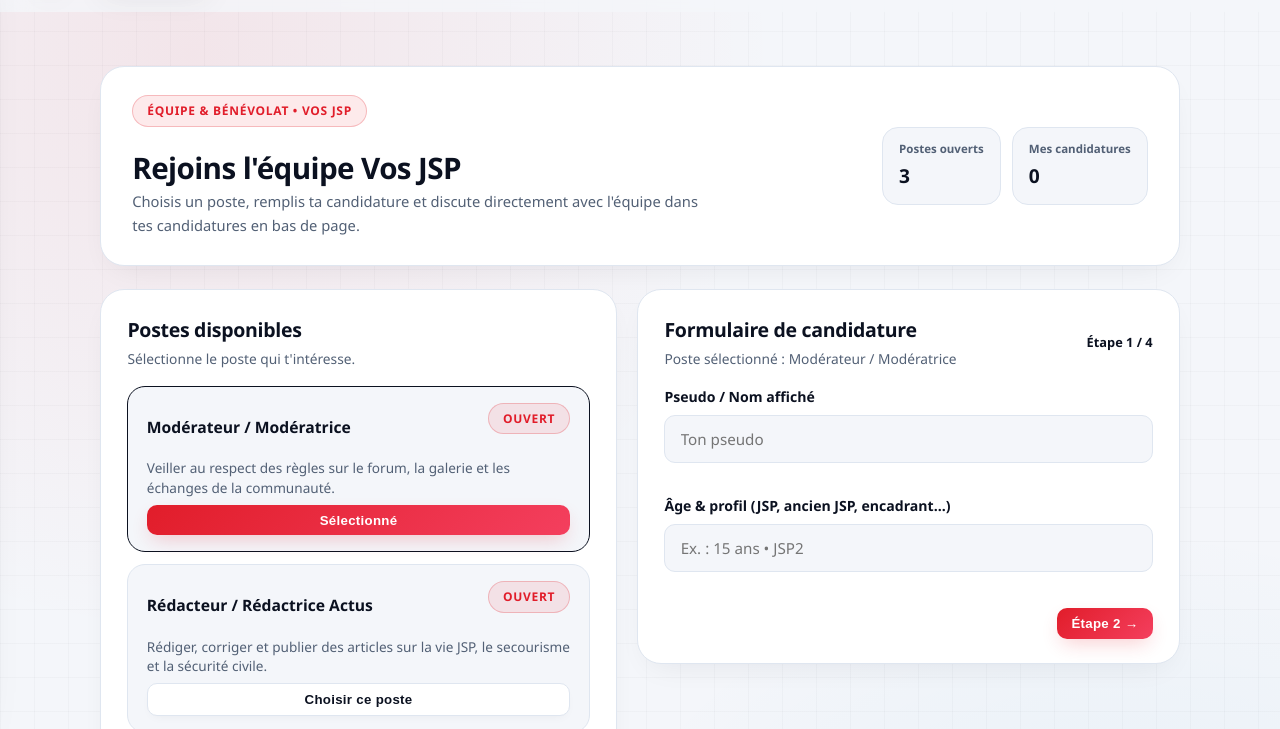
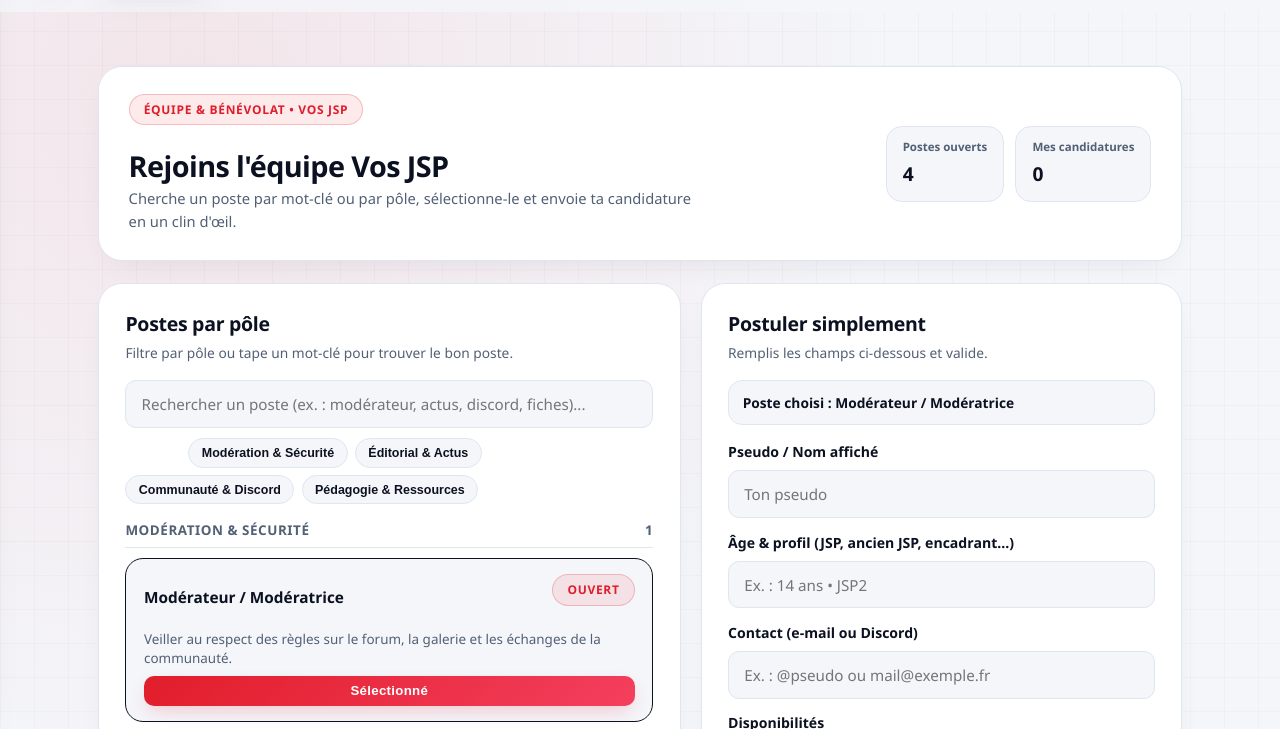
Before and after one commit to antoine51000/Vos-Jsp, a plain HTML site: page recrutement.html in a window 1280 px wide. Both pictures are taken after a click on the button "Sélectionné". Shown: the part 71-800 px from the top of the page. Drawn offline with Linux system fonts and the light colour scheme; no server answers.

Commit message:
Update recrutement.html

```diff
--- a/recrutement.html
+++ b/recrutement.html
@@ -8,18 +8,18 @@
   <script type="module" src="js/maintenance-guard.js"></script>
   <style>
     .rec-wrap {
-      max-width: 1080px;
+      max-width: 1120px;
       margin: 1.8rem auto 3.8rem;
       display: flex;
       flex-direction: column;
-      gap: 1.4rem;
+      gap: 1.35rem;
     }
 
     .rec-hero {
       background: var(--surface);
       border: 1px solid var(--border);
       border-radius: 24px;
-      padding: 1.75rem 1.95rem;
+      padding: 1.65rem 1.85rem;
       box-shadow: var(--shadow);
       display: flex;
       justify-content: space-between;
@@ -29,8 +29,8 @@
     }
 
     .rec-hero h1 {
-      margin: 0.45rem 0 0.35rem;
-      font-size: 1.85rem;
+      margin: 0.45rem 0 0.3rem;
+      font-size: 1.8rem;
       letter-spacing: -0.02em;
     }
 
@@ -51,8 +51,8 @@
       background: var(--bg);
       border: 1px solid var(--border);
       border-radius: 16px;
-      padding: 0.75rem 1rem;
-      min-width: 110px;
+      padding: 0.7rem 1rem;
+      min-width: 112px;
     }
 
     .rec-stat small {
@@ -70,12 +70,12 @@
 
     .rec-grid {
       display: grid;
-      grid-template-columns: 1fr 1.05fr;
+      grid-template-columns: 1.15fr 0.95fr;
       gap: 1.25rem;
       align-items: start;
     }
 
-    @media (max-width: 860px) {
+    @media (max-width: 900px) {
       .rec-grid {
         grid-template-columns: 1fr;
       }
@@ -103,20 +103,81 @@
       font-size: 0.86rem;
     }
 
+    .rec-filters {
+      display: flex;
+      flex-direction: column;
+      gap: 0.65rem;
+    }
+
+    .pole-pills {
+      display: flex;
+      flex-wrap: wrap;
+      gap: 0.45rem;
+    }
+
+    .pole-pill {
+      appearance: none;
+      background: var(--bg);
+      border: 1.5px solid var(--border);
+      color: var(--text);
+      font-weight: 700;
+      font-size: 0.78rem;
+      padding: 0.42rem 0.78rem;
+      border-radius: 999px;
+      cursor: pointer;
+      transition: all 0.15s ease;
+    }
+
+    .pole-pill:hover {
+      border-color: var(--primary);
+    }
+
+    .pole-pill.active {
+      background: var(--primary);
+      border-color: var(--primary);
+      color: #fff;
+    }
+
+    .poles-container {
+      display: flex;
+      flex-direction: column;
+      gap: 1.1rem;
+    }
+
+    .pole-group {
+      display: flex;
+      flex-direction: column;
+      gap: 0.6rem;
+    }
+
+    .pole-header {
+      display: flex;
+      justify-content: space-between;
+      align-items: center;
+      padding-bottom: 0.35rem;
+      border-bottom: 1px solid var(--border);
+      font-size: 0.84rem;
+      font-weight: 800;
+      color: var(--muted);
+      text-transform: uppercase;
+      letter-spacing: 0.04em;
+    }
+
     .role-list {
       display: flex;
       flex-direction: column;
-      gap: 0.75rem;
+      gap: 0.65rem;
     }
 
     .role-item {
       background: var(--bg);
       border: 1.5px solid var(--border);
       border-radius: 18px;
-      padding: 1rem 1.15rem;
+      padding: 0.95rem 1.1rem;
       display: flex;
       flex-direction: column;
       gap: 0.45rem;
+      transition: border-color 0.15s ease;
     }
 
     .role-item.selected {
@@ -128,55 +189,37 @@
       justify-content: space-between;
       align-items: center;
       gap: 0.5rem;
+      flex-wrap: wrap;
     }
 
     .role-item-title {
       font-weight: 800;
-      font-size: 0.98rem;
+      font-size: 0.96rem;
     }
 
     .role-item-desc {
       margin: 0;
-      font-size: 0.85rem;
+      font-size: 0.84rem;
       color: var(--muted);
       line-height: 1.45;
     }
 
-    .step-progress {
-      font-size: 0.8rem;
-      font-weight: 800;
-      color: var(--primary);
+    .selected-pill {
+      background: var(--bg);
+      border: 1px solid var(--border);
+      border-radius: 14px;
+      padding: 0.65rem 0.85rem;
+      font-size: 0.86rem;
+      font-weight: 700;
     }
 
-    .step-pane {
-      display: none;
-      flex-direction: column;
-      gap: 0.85rem;
-    }
-
-    .step-pane.active {
-      display: flex;
-    }
-
-    .summary-box {
-      background: var(--bg);
-      border: 1px solid var(--border);
+    .rec-empty {
+      text-align: center;
+      padding: 1.25rem;
+      color: var(--muted);
+      font-size: 0.86rem;
+      border: 1px dashed var(--border);
       border-radius: 16px;
-      padding: 0.9rem 1rem;
-      font-size: 0.86rem;
-      line-height: 1.5;
-    }
-
-    .summary-box p {
-      margin: 0.25rem 0;
-    }
-
-    .step-nav {
-      display: flex;
-      justify-content: space-between;
-      gap: 0.6rem;
-      flex-wrap: wrap;
-      margin-top: 0.3rem;
     }
 
     .my-apps-list {
@@ -299,7 +342,7 @@
       display: inline-flex !important;
       align-items: center;
       gap: 0.45rem;
-      font-size: 0.84rem;
+      font-size: 0.83rem;
       font-weight: 700;
       cursor: pointer;
     }
@@ -372,7 +415,7 @@
         <div>
           <span class="badge">Équipe &amp; bénévolat • Vos JSP</span>
           <h1>Rejoins l'équipe Vos JSP</h1>
-          <p>Choisis un poste, remplis ta candidature et discute directement avec l'équipe dans tes candidatures en bas de page.</p>
+          <p>Cherche un poste par mot-clé ou par pôle, sélectionne-le et envoie ta candidature en un clin d'œil.</p>
         </div>
         <div class="rec-stats">
           <div class="rec-stat">
@@ -389,82 +432,62 @@
       <div id="rec-alert" class="alert"></div>
 
       <div class="rec-grid">
-        <!-- COLONNE GAUCHE : POSTES -->
+        <!-- COLONNE GAUCHE : RECHERCHE + PÔLES + POSTES -->
         <section class="rec-card">
           <div>
-            <h2>Postes disponibles</h2>
-            <p class="rec-sub">Sélectionne le poste qui t'intéresse.</p>
+            <h2>Postes par pôle</h2>
+            <p class="rec-sub">Filtre par pôle ou tape un mot-clé pour trouver le bon poste.</p>
           </div>
-          <div class="role-list" id="roles-container"></div>
+
+          <div class="rec-filters">
+            <input type="search" id="role-search" placeholder="Rechercher un poste (ex. : modérateur, actus, discord, fiches)...">
+            <div class="pole-pills" id="pole-filters"></div>
+          </div>
+
+          <div class="poles-container" id="poles-container"></div>
         </section>
 
-        <!-- COLONNE DROITE : FORMULAIRE EN 4 ÉTAPES -->
+        <!-- COLONNE DROITE : FORMULAIRE DIRECT -->
         <section class="rec-card">
-          <div style="display: flex; justify-content: space-between; align-items: center; gap: 0.5rem;">
           <div>
-              <h2>Formulaire de candidature</h2>
-              <p class="rec-sub" id="selected-role-label">Poste sélectionné : aucun</p>
-            </div>
-            <span class="step-progress" id="step-indicator">Étape 1 / 4</span>
+            <h2>Postuler simplement</h2>
+            <p class="rec-sub">Remplis les champs ci-dessous et valide.</p>
           </div>
 
-          <form id="candidature-form">
-            <!-- ÉTAPE 1 -->
-            <div class="step-pane active" data-step="1">
-              <div class="form-group">
+          <div class="selected-pill" id="selected-role-label">Poste choisi : aucun</div>
+
+          <form id="candidature-form" style="display: flex; flex-direction: column; gap: 0.85rem;">
+            <div class="form-group" style="margin: 0;">
               <label for="app-name">Pseudo / Nom affiché</label>
               <input type="text" id="app-name" required placeholder="Ton pseudo">
             </div>
-              <div class="form-group">
+
+            <div class="form-group" style="margin: 0;">
               <label for="app-profile">Âge &amp; profil (JSP, ancien JSP, encadrant...)</label>
-                <input type="text" id="app-profile" required placeholder="Ex. : 15 ans • JSP2">
-              </div>
-              <div class="step-nav">
-                <span></span>
-                <button type="button" class="btn btn-small" id="to-step-2">Étape 2 &rarr;</button>
-              </div>
+              <input type="text" id="app-profile" required placeholder="Ex. : 14 ans • JSP2">
             </div>
 
-            <!-- ÉTAPE 2 -->
-            <div class="step-pane" data-step="2">
-              <div class="form-group">
+            <div class="form-group" style="margin: 0;">
               <label for="app-contact">Contact (e-mail ou Discord)</label>
-                <input type="text" id="app-contact" required placeholder="Ex. : pseudo@mail.com ou @pseudo">
+              <input type="text" id="app-contact" required placeholder="Ex. : @pseudo ou mail@exemple.fr">
             </div>
-              <div class="form-group">
+
+            <div class="form-group" style="margin: 0;">
               <label for="app-avail">Disponibilités</label>
               <input type="text" id="app-avail" required placeholder="Ex. : Mercredi après-midi et week-end">
             </div>
-              <div class="step-nav">
-                <button type="button" class="btn btn-secondary btn-small" id="back-to-1">&larr; Étape 1</button>
-                <button type="button" class="btn btn-small" id="to-step-3">Étape 3 &rarr;</button>
-              </div>
+
+            <div class="form-group" style="margin: 0;">
+              <label for="app-motivation">Motivation</label>
+              <textarea id="app-motivation" rows="4" required placeholder="En quelques lignes, pourquoi tu veux rejoindre l'équipe ?"></textarea>
             </div>
 
-            <!-- ÉTAPE 3 -->
-            <div class="step-pane" data-step="3">
-              <div class="form-group">
-                <label for="app-motivation">Motivation &amp; expérience</label>
-                <textarea id="app-motivation" rows="4" required placeholder="Pourquoi veux-tu rejoindre l'équipe Vos JSP ?"></textarea>
-              </div>
-              <div class="step-nav">
-                <button type="button" class="btn btn-secondary btn-small" id="back-to-2">&larr; Étape 2</button>
-                <button type="button" class="btn btn-small" id="to-step-4">Étape 4 &rarr;</button>
-              </div>
-            </div>
-
-            <!-- ÉTAPE 4 -->
-            <div class="step-pane" data-step="4">
-              <div class="summary-box" id="app-summary"></div>
             <label class="adm-check">
               <input type="checkbox" id="app-commit" required>
               <span>Je m'engage à respecter les règles de la communauté et le cadre JSP.</span>
             </label>
-              <div class="step-nav">
-                <button type="button" class="btn btn-secondary btn-small" id="back-to-3">&larr; Étape 3</button>
-                <button type="submit" class="btn btn-small" id="app-submit">Envoyer ma candidature</button>
-              </div>
-            </div>
+
+            <button type="submit" class="btn" id="app-submit">Envoyer ma candidature</button>
           </form>
         </section>
       </div>
@@ -473,7 +496,7 @@
       <section class="rec-card" id="mes-candidatures">
         <div>
           <h2>Mes candidatures &amp; discussions</h2>
-          <p class="rec-sub">Retrouve le suivi de tes candidatures et échange directement avec l'équipe.</p>
+          <p class="rec-sub">Suis tes candidatures et échange directement avec l'équipe.</p>
         </div>
         <div class="my-apps-list" id="my-apps-list"></div>
       </section>
@@ -526,7 +549,9 @@
     const drawerMailLink = document.getElementById('drawer-mail-link');
 
     const alertEl = document.getElementById('rec-alert');
-    const rolesContainer = document.getElementById('roles-container');
+    const searchInput = document.getElementById('role-search');
+    const poleFiltersEl = document.getElementById('pole-filters');
+    const polesContainer = document.getElementById('poles-container');
     const selectedRoleLabel = document.getElementById('selected-role-label');
     const statOpenRoles = document.getElementById('stat-open-roles');
     const statMyApps = document.getElementById('stat-my-apps');
@@ -540,26 +565,42 @@
     const appMotivationInput = document.getElementById('app-motivation');
     const appCommitInput = document.getElementById('app-commit');
     const appSubmitBtn = document.getElementById('app-submit');
-    const summaryBox = document.getElementById('app-summary');
-    const stepIndicator = document.getElementById('step-indicator');
+
+    const POLES_ORDER = [
+      'Modération & Sécurité',
+      'Éditorial & Actus',
+      'Communauté & Discord',
+      'Pédagogie & Ressources',
+      'Autres postes'
+    ];
 
     const DEFAULT_POSTES = [
       {
         id: 'def-modo',
         title: 'Modérateur / Modératrice',
+        pole: 'Modération & Sécurité',
         description: 'Veiller au respect des règles sur le forum, la galerie et les échanges de la communauté.',
         open: true
       },
       {
         id: 'def-redac',
         title: 'Rédacteur / Rédactrice Actus',
+        pole: 'Éditorial & Actus',
         description: 'Rédiger, corriger et publier des articles sur la vie JSP, le secourisme et la sécurité civile.',
+        open: true
+      },
+      {
+        id: 'def-fiches',
+        title: 'Rédacteur Fiches & Cours JSP',
+        pole: 'Pédagogie & Ressources',
+        description: 'Partager et organiser des fiches de révision, cours et supports utiles pour les cycles JSP.',
         open: true
       },
       {
         id: 'def-anim',
         title: 'Animateur / Staff Discord',
-        description: 'Animer la communauté, aider les membres et relayer les informations importantes.',
+        pole: 'Communauté & Discord',
+        description: 'Animer la communauté, accueillir les membres et relayer les annonces importantes.',
         open: true
       }
     ];
@@ -573,9 +614,10 @@
     let openChats = new Set();
     let messagesByApp = {};
     let selectedRole = DEFAULT_POSTES[0].title;
+    let selectedPoleFilter = 'Tous';
+    let searchQuery = '';
     let firestoreRoles = [];
     let myApps = [];
-    let currentStep = 1;
 
     function showAlert(msg, ok = false) {
       alertEl.style.display = 'block';
@@ -610,76 +652,95 @@
       }
     }
 
-    function setStep(step) {
-      currentStep = step;
-      stepIndicator.textContent = `Étape ${step} / 4`;
-      document.querySelectorAll('.step-pane').forEach((pane) => {
-        pane.classList.toggle('active', Number(pane.dataset.step) === step);
-      });
-      if (step === 4) {
-        summaryBox.innerHTML = `
-          <p><strong>Poste :</strong> ${selectedRole || 'Non choisi'}</p>
-          <p><strong>Candidat :</strong> ${appNameInput.value.trim() || '—'}</p>
-          <p><strong>Profil :</strong> ${appProfileInput.value.trim() || '—'}</p>
-          <p><strong>Contact &amp; dispos :</strong> ${appContactInput.value.trim() || '—'} • ${appAvailInput.value.trim() || '—'}</p>
-          <p><strong>Motivation :</strong> ${appMotivationInput.value.trim() || '—'}</p>
-        `;
-      }
+    function detectPole(role) {
+      if (role.pole && POLES_ORDER.includes(role.pole)) return role.pole;
+      const hay = `${role.title || ''} ${role.description || ''}`.toLowerCase();
+      if (hay.includes('mod') || hay.includes('règle') || hay.includes('sécur')) return 'Modération & Sécurité';
+      if (hay.includes('actu') || hay.includes('rédac') || hay.includes('article')) return 'Éditorial & Actus';
+      if (hay.includes('discord') || hay.includes('anim') || hay.includes('communaut')) return 'Communauté & Discord';
+      if (hay.includes('cours') || hay.includes('fiche') || hay.includes('jsp') || hay.includes('ressource')) return 'Pédagogie & Ressources';
+      return 'Autres postes';
     }
 
-    document.getElementById('to-step-2').addEventListener('click', () => {
-      if (!appNameInput.value.trim() || !appProfileInput.value.trim()) {
-        showAlert('Remplis ton pseudo et ton profil avant de continuer.');
-        return;
-      }
-      alertEl.style.display = 'none';
-      setStep(2);
-    });
-    document.getElementById('back-to-1').addEventListener('click', () => setStep(1));
-    document.getElementById('to-step-3').addEventListener('click', () => {
-      if (!appContactInput.value.trim() || !appAvailInput.value.trim()) {
-        showAlert('Remplis ton contact et tes disponibilités avant de continuer.');
-        return;
-      }
-      alertEl.style.display = 'none';
-      setStep(3);
-    });
-    document.getElementById('back-to-2').addEventListener('click', () => setStep(2));
-    document.getElementById('to-step-4').addEventListener('click', () => {
-      if (!appMotivationInput.value.trim()) {
-        showAlert('Écris ta motivation avant de passer au récapitulatif.');
-        return;
-      }
-      alertEl.style.display = 'none';
-      setStep(4);
-    });
-    document.getElementById('back-to-3').addEventListener('click', () => setStep(3));
-
     function getRolesList() {
-      const merged = [...DEFAULT_POSTES];
+      const merged = DEFAULT_POSTES.map((r) => ({ ...r, pole: detectPole(r) }));
       firestoreRoles.forEach((r) => {
-        const idx = merged.findIndex((m) => m.title.toLowerCase() === String(r.title || '').toLowerCase());
-        if (idx >= 0) merged[idx] = { ...merged[idx], ...r };
-        else merged.push(r);
+        const clean = { ...r, pole: detectPole(r) };
+        const idx = merged.findIndex((m) => m.title.toLowerCase() === String(clean.title || '').toLowerCase());
+        if (idx >= 0) merged[idx] = { ...merged[idx], ...clean };
+        else merged.push(clean);
       });
       return merged;
     }
 
+    function renderPoleFilters(allRoles) {
+      const activePoles = new Set(['Tous']);
+      POLES_ORDER.forEach((p) => {
+        if (allRoles.some((r) => r.pole === p)) activePoles.add(p);
+      });
+      if (!activePoles.has(selectedPoleFilter)) selectedPoleFilter = 'Tous';
+
+      poleFiltersEl.innerHTML = '';
+      activePoles.forEach((pole) => {
+        const btn = document.createElement('button');
+        btn.type = 'button';
+        btn.className = `pole-pill ${selectedPoleFilter === pole ? 'active' : ''}`;
+        btn.textContent = pole;
+        btn.addEventListener('click', () => {
+          selectedPoleFilter = pole;
+          renderRoles();
+        });
+        poleFiltersEl.appendChild(btn);
+      });
+    }
+
     function renderRoles() {
-      const list = getRolesList();
-      const openCount = list.filter((r) => r.open !== false).length;
+      const allRoles = getRolesList();
+      const openCount = allRoles.filter((r) => r.open !== false).length;
       statOpenRoles.textContent = String(openCount);
 
-      if (!list.some((r) => r.title === selectedRole && r.open !== false)) {
-        const firstOpen = list.find((r) => r.open !== false);
-        selectedRole = firstOpen ? firstOpen.title : (list[0] ? list[0].title : '');
+      renderPoleFilters(allRoles);
+
+      if (!allRoles.some((r) => r.title === selectedRole && r.open !== false)) {
+        const firstOpen = allRoles.find((r) => r.open !== false);
+        selectedRole = firstOpen ? firstOpen.title : (allRoles[0] ? allRoles[0].title : '');
       }
-      selectedRoleLabel.textContent = `Poste sélectionné : ${selectedRole || 'aucun'}`;
+      selectedRoleLabel.textContent = selectedRole ? `Poste choisi : ${selectedRole}` : 'Poste choisi : aucun';
 
-      rolesContainer.innerHTML = '';
-      list.forEach((r) => {
+      const q = searchQuery.trim().toLowerCase();
+      const filtered = allRoles.filter((r) => {
+        const matchesPole = selectedPoleFilter === 'Tous' || r.pole === selectedPoleFilter;
+        const matchesSearch = !q || `${r.title || ''} ${r.description || ''} ${r.pole || ''}`.toLowerCase().includes(q);
+        return matchesPole && matchesSearch;
+      });
+
+      polesContainer.innerHTML = '';
+      if (!filtered.length) {
+        polesContainer.innerHTML = '<div class="rec-empty">Aucun poste ne correspond à ta recherche ou à ce pôle.</div>';
+        return;
+      }
+
+      const polesToDisplay = selectedPoleFilter === 'Tous' ? POLES_ORDER : [selectedPoleFilter];
+
+      polesToDisplay.forEach((pole) => {
+        const items = filtered.filter((r) => r.pole === pole);
+        if (!items.length) return;
+
+        const group = document.createElement('div');
+        group.className = 'pole-group';
+
+        const header = document.createElement('div');
+        header.className = 'pole-header';
+        header.innerHTML = `<span>${pole}</span><span>${items.length}</span>`;
+        group.appendChild(header);
+
+        const listEl = document.createElement('div');
+        listEl.className = 'role-list';
+
+        items.forEach((r) => {
           const isOpen = r.open !== false;
           const isSel = r.title === selectedRole;
+
           const card = document.createElement('div');
           card.className = `role-item ${isSel ? 'selected' : ''}`;
 
@@ -708,13 +769,21 @@
           btn.addEventListener('click', () => {
             selectedRole = r.title;
             renderRoles();
-          if (currentStep === 4) setStep(4);
           });
 
           card.append(top, descEl, btn);
-        rolesContainer.appendChild(card);
+          listEl.appendChild(card);
+        });
+
+        group.appendChild(listEl);
+        polesContainer.appendChild(group);
       });
     }
+
+    searchInput.addEventListener('input', () => {
+      searchQuery = searchInput.value;
+      renderRoles();
+    });
 
     function stopMyChatSubs() {
       Object.values(myChatSubs).forEach((u) => { try { u(); } catch (_) {} });
@@ -761,7 +830,7 @@
       myAppsList.innerHTML = '';
 
       if (!currentUser) {
-        myAppsList.innerHTML = '<div class="my-app-card"><span class="my-app-meta">Connecte-toi pour voir tes candidatures et discuter avec l\'équipe.</span></div>';
+        myAppsList.innerHTML = '<div class="my-app-card"><span class="my-app-meta">Connecte-toi pour suivre tes candidatures et discuter avec l\'équipe.</span></div>';
         return;
       }
 
@@ -903,8 +972,7 @@
 
         appMotivationInput.value = '';
         appCommitInput.checked = false;
-        setStep(1);
-        showAlert('Candidature envoyée ! Tu peux suivre son statut et discuter avec l\'équipe juste en dessous.', true);
+        showAlert('Candidature envoyée ! Tu peux suivre son statut juste en dessous.', true);
       } catch (err) {
         showAlert('Impossible d\'envoyer la candidature : ' + (err.code || err.message));
       } finally {
```
Lines whose indentation alone changed are shown as unchanged.
